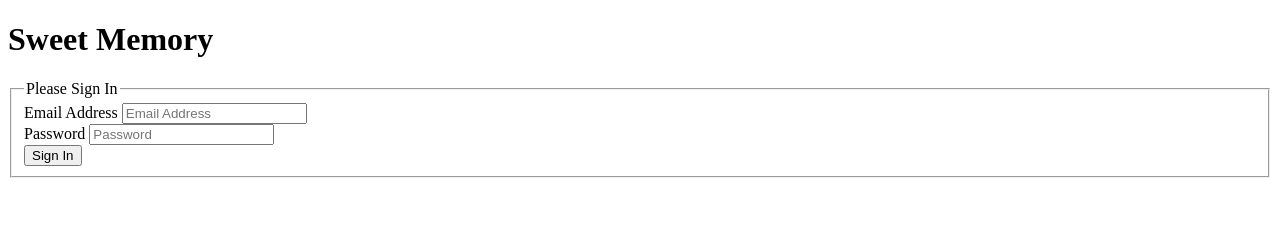
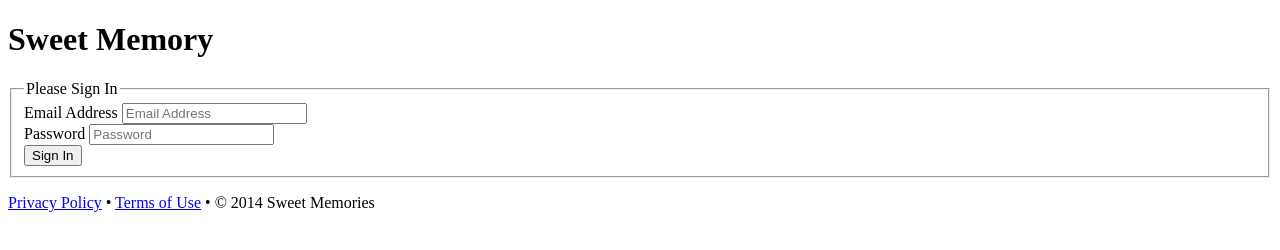
Before and after one commit to JulesWiz/briannfishy-prelim, a plain HTML site: page index.html in a window 1280 px wide. Drawn offline with Linux system fonts and the light colour scheme.

Commit message:
Added footer.

```diff
--- a/index.html
+++ b/index.html
@@ -31,7 +31,11 @@
       </fieldset>
   </main>
   <footer>
-
+    <p>
+      <a href="/privacy">Privacy Policy</a> &bull;
+      <a href="/terms">Terms of Use</a> &bull;
+      &copy; 2014 Sweet Memories
+    </p>
   </footer>
 
 </body>
```
